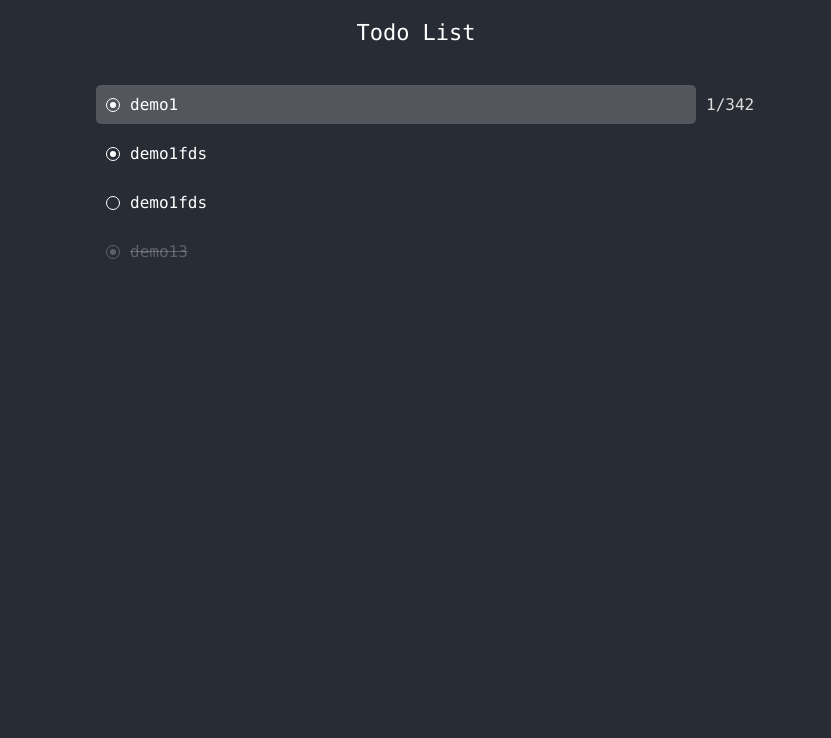
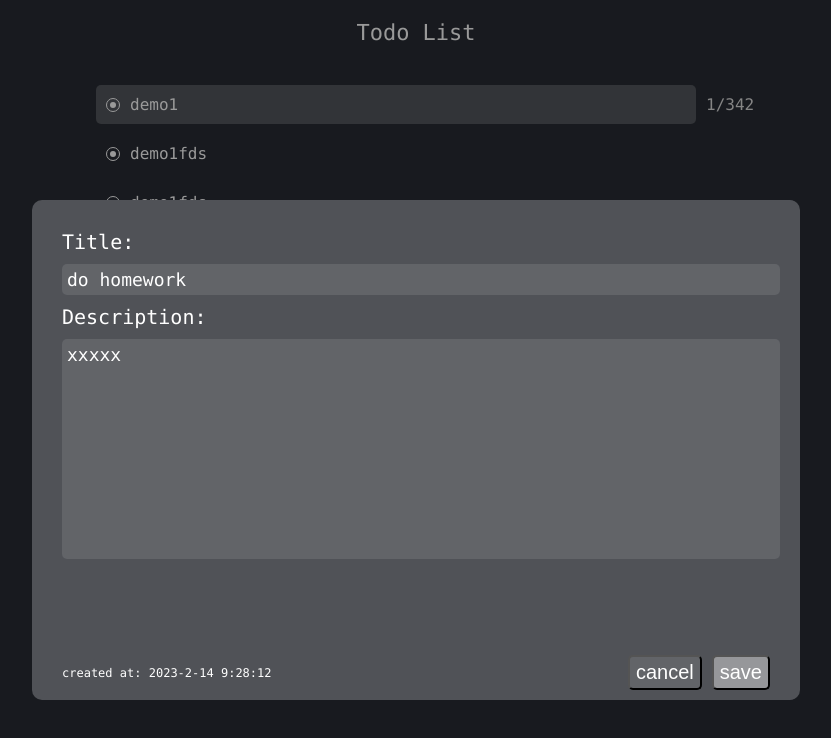
Before and after one commit to shy-robin/todo-list, a React (Create React App) app in the folder packages/web/: page / in a window 1280 px wide. Both pictures are taken after a click on the element "demo1". Shown: the top 738 px of the page, without its empty margins (224-1055 px from the left). Built offline with nearby package versions, Linux system fonts and the light colour scheme.

Commit message:
feat: popup

```diff
--- a/packages/web/src/App.tsx
+++ b/packages/web/src/App.tsx
@@ -8,10 +8,6 @@ const StyledApp = styled.div`
   background-color: #282c34;
   color: #fff;
   margin: 0;
-  font-family: source-code-pro, Menlo, Monaco, Consolas, "Courier New",
-    monospace;
-  -webkit-font-smoothing: antialiased;
-  -moz-osx-font-smoothing: grayscale;
   display: flex;
   flex-direction: column;
   align-items: center;
--- a/packages/web/src/components/board/Board.tsx
+++ b/packages/web/src/components/board/Board.tsx
@@ -1,14 +1,17 @@
 import { useState } from "react";
 import styled from "styled-components";
 import ListItem, { ListItemProps } from "../list-item/ListItem";
+import ListItemDetail from "../list-item/ListItemDetail";
+import Popup from "../popup/Popup";
 
 const StyledBoard = styled.div`
   margin-top: 20px;
   width: 50%;
-  height: 80%;
+  height: 100%;
 `;
 
 const Board = () => {
+  const [isPopupVisible, setIsPopupVisible] = useState(false);
   const [currentItemId, setCurrentItemId] = useState(0);
   const [checkedItems, setCheckedItems] = useState([1, 3]);
   const list: ListItemProps[] = [
@@ -41,6 +44,11 @@ const Board = () => {
       status: 1,
     },
   ];
+  const itemDetail = {
+    title: "do homework",
+    description: "xxxxx",
+    createTime: 1676366892452,
+  };
 
   const handleListItemClick = (id: number) => {
     if (checkedItems.some((item) => item === id)) {
@@ -49,6 +57,15 @@ const Board = () => {
       setCheckedItems([...checkedItems, id]);
     }
     setCurrentItemId(id);
+    setIsPopupVisible(true);
+  };
+
+  const handleCancel = () => {
+    setIsPopupVisible(false);
+  };
+
+  const handleSave = () => {
+    setIsPopupVisible(false);
   };
 
   return (
@@ -60,9 +77,19 @@ const Board = () => {
             isActive={currentItemId === item.id}
             isChecked={checkedItems.some((i) => i === item.id)}
             onListItemClick={handleListItemClick}
+            key={item.id}
           />
         );
       })}
+      {isPopupVisible && (
+        <Popup>
+          <ListItemDetail
+            {...itemDetail}
+            onCancel={handleCancel}
+            onSave={handleSave}
+          />
+        </Popup>
+      )}
     </StyledBoard>
   );
 };
--- /dev/null
+++ b/packages/web/src/components/list-item/ListItemDetail.tsx
@@ -0,0 +1,181 @@
+import { useState } from "react";
+import styled from "styled-components";
+
+const StyledListItemDetail = styled.div`
+  padding: 30px;
+`;
+
+const StyledItem = styled.div`
+  margin-bottom: 10px;
+`;
+
+const ItemTitle = styled.div`
+  font-size: 20px;
+  margin-bottom: 10px;
+`;
+
+const ItemInput = styled.input.attrs({
+  placeholder: "Please input description",
+})`
+  width: 100%;
+  font-size: 18px;
+  background-color: rgba(255, 255, 255, 0.1);
+  color: #fff;
+  border-radius: 5px;
+  padding: 5px;
+  font-family: source-code-pro, Menlo, Monaco, Consolas, "Courier New",
+    monospace;
+  border-style: none;
+  &:focus {
+    outline: none;
+  }
+`;
+
+const ItemTextarea = styled.textarea.attrs({
+  placeholder: "Please input description",
+  rows: 10,
+})`
+  width: 100%;
+  font-size: 18px;
+  background-color: rgba(255, 255, 255, 0.1);
+  color: #fff;
+  border-radius: 5px;
+  padding: 5px;
+  font-family: source-code-pro, Menlo, Monaco, Consolas, "Courier New",
+    monospace;
+  border-style: none;
+  resize: none;
+  &:focus {
+    outline: none;
+  }
+`;
+
+interface ItemProps {
+  title: string;
+  content: string;
+  type: "title" | "description";
+  onChange: (newVal: string) => void;
+}
+
+const Item = (props: ItemProps) => {
+  const { title, content, type, onChange } = props;
+  return (
+    <StyledItem>
+      <ItemTitle>{title}</ItemTitle>
+      {type === "title" ? (
+        <ItemInput value={content} onChange={(e) => onChange(e.target.value)} />
+      ) : (
+        <ItemTextarea
+          value={content}
+          onChange={(e) => onChange(e.target.value)}
+        />
+      )}
+    </StyledItem>
+  );
+};
+
+const StyledBottom = styled.div`
+  left: 30px;
+  right: 30px;
+  position: absolute;
+  bottom: 10px;
+  display: flex;
+  justify-content: space-between;
+  align-items: center;
+`;
+
+const BottomTime = styled.span`
+  font-size: 12px;
+`;
+
+const BottomButtons = styled.div``;
+
+const buttonStyle = {
+  color: {
+    primary: "#fff",
+    normal: "#fff",
+  },
+  backgroundColor: {
+    primary: "rgba(255,255,255,0.4)",
+    normal: "rgba(255,255,255,0.1)",
+  },
+};
+
+const BottomButton = styled.button<{ t: "primary" | "normal" }>`
+  font-size: 20px;
+  margin-left: 10px;
+  padding: 4px 6px;
+  background-color: red;
+  border-radius: 5px;
+  cursor: pointer;
+  color: ${(props) => buttonStyle.color[props.t]};
+  background-color: ${(props) => buttonStyle.backgroundColor[props.t]};
+`;
+
+interface BottomProps {
+  time: number;
+  onCancel: () => void;
+  onSave: () => void;
+}
+
+const Bottom = (props: BottomProps) => {
+  const { time, onCancel, onSave } = props;
+
+  const formatTime = (timestamp: number) => {
+    const d = new Date(timestamp);
+    const year = d.getFullYear();
+    const month = d.getMonth() + 1;
+    const date = d.getDate();
+    const hour = d.getHours();
+    const min = d.getMinutes();
+    const sec = d.getSeconds();
+    return `${year}-${month}-${date} ${hour}:${min}:${sec}`;
+  };
+
+  return (
+    <StyledBottom>
+      <BottomTime>created at: {formatTime(time)}</BottomTime>
+      <BottomButtons>
+        <BottomButton t="normal" onClick={onCancel}>
+          cancel
+        </BottomButton>
+        <BottomButton t="primary" onClick={onSave}>
+          save
+        </BottomButton>
+      </BottomButtons>
+    </StyledBottom>
+  );
+};
+
+interface ListItemDetailProps {
+  title: string;
+  description: string;
+  createTime: number;
+  onCancel: () => void;
+  onSave: () => void;
+}
+const ListItemDetail = (props: ListItemDetailProps) => {
+  const { title: t, description: d, createTime, onCancel, onSave } = props;
+  const [title, setTitle] = useState(t);
+  const [description, setDescription] = useState(d);
+
+  return (
+    <StyledListItemDetail>
+      <Item
+        title="Title:"
+        content={title}
+        onChange={(newVal) => setTitle(newVal)}
+        type="title"
+      />
+      <Item
+        title="Description:"
+        content={description}
+        onChange={(newVal) => setDescription(newVal)}
+        type="description"
+      />
+      <Bottom time={createTime} onCancel={onCancel} onSave={onSave} />
+    </StyledListItemDetail>
+  );
+};
+
+export default ListItemDetail;
--- /dev/null
+++ b/packages/web/src/components/popup/Popup.tsx
@@ -0,0 +1,57 @@
+import { createPortal } from "react-dom";
+import styled from "styled-components";
+
+const Modal = styled.div`
+  background-color: rgba(0, 0, 0, 0.4);
+  position: absolute;
+  color: #fff;
+  left: 0;
+  right: 0;
+  top: 0;
+  bottom: 0;
+  display: flex;
+  justify-content: center;
+`;
+
+const StyledPopup = styled.div`
+  width: 60%;
+  height: 500px;
+  margin-top: 200px;
+  background-color: #505257;
+  border-radius: 10px;
+  position: relative;
+`;
+
+const CloseButton = styled.div`
+  width: 15px;
+  height: 15px;
+  border-radius: 50%;
+  background-color: #aaa;
+  position: absolute;
+  top: 10px;
+  right: 10px;
+  cursor: pointer;
+  &:hover {
+    background-color: #ddd;
+  }
+`;
+
+interface PopupProps {
+  showCloseButton?: boolean;
+  children?: JSX.Element;
+}
+
+const Popup = (props: PopupProps) => {
+  const { showCloseButton = false, children } = props;
+  return createPortal(
+    <Modal>
+      <StyledPopup>
+        {showCloseButton && <CloseButton />}
+        {children}
+      </StyledPopup>
+    </Modal>,
+    document.body
+  );
+};
+
+export default Popup;
--- a/packages/web/src/index.css
+++ b/packages/web/src/index.css
@@ -1,4 +1,11 @@
 body {
+  width: 100vw;
+  height: 100vh;
+  overflow: hidden;
   margin: 0;
   padding: 0;
+  font-family: source-code-pro, Menlo, Monaco, Consolas, "Courier New",
+    monospace;
+  -webkit-font-smoothing: antialiased;
+  -moz-osx-font-smoothing: grayscale;
 }
```
